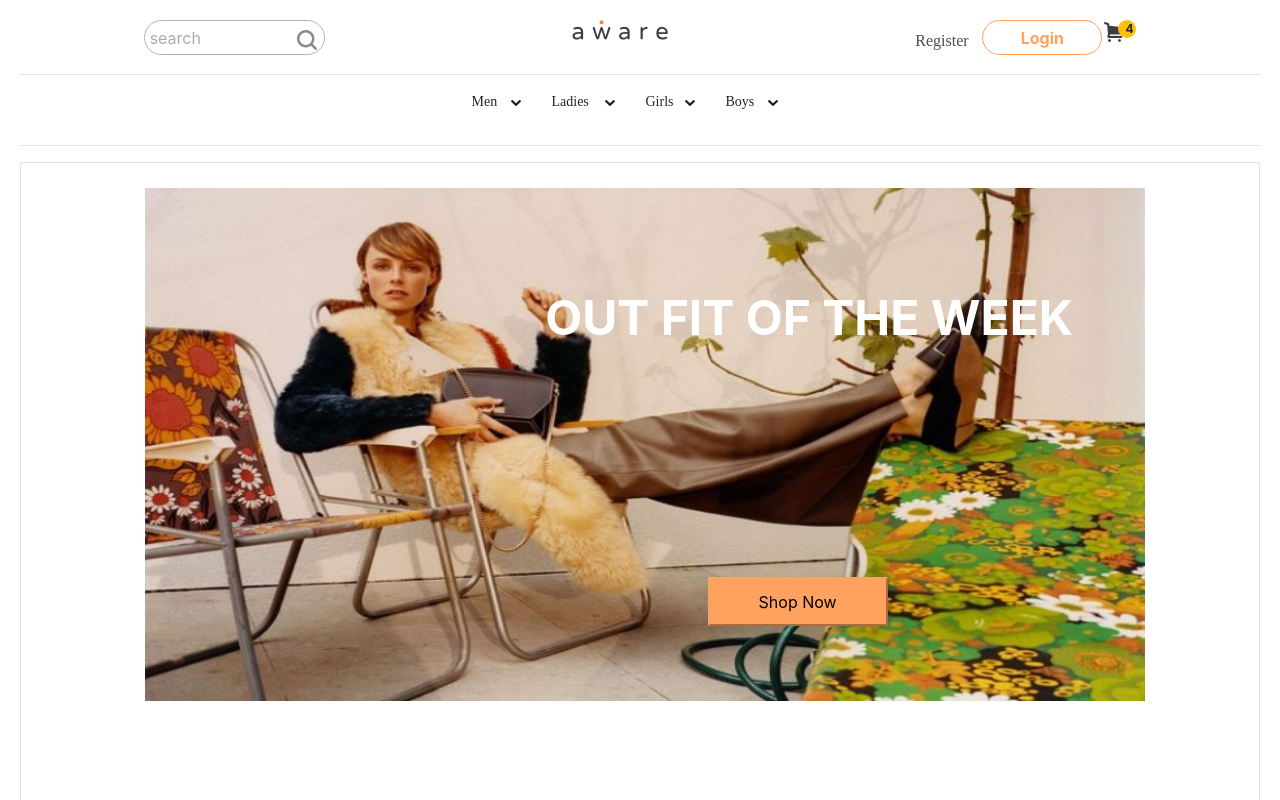
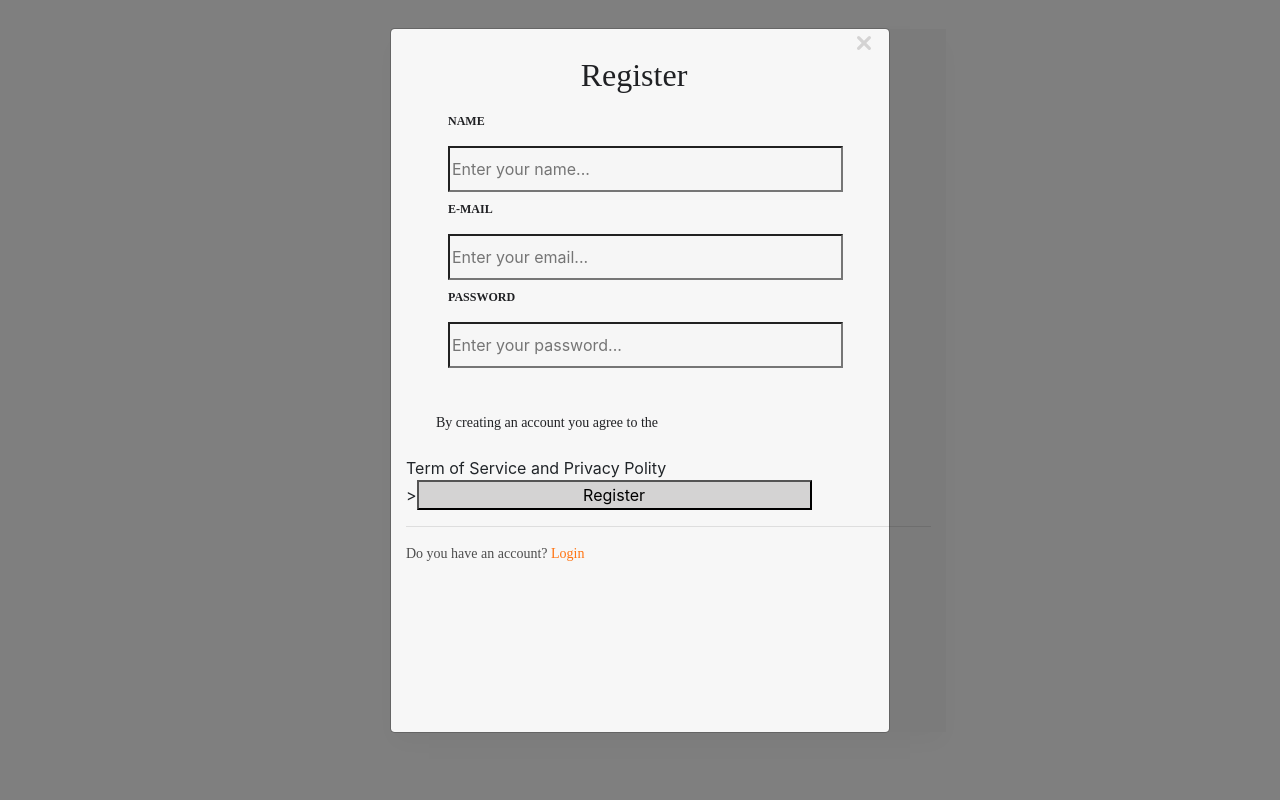
Before and after one commit to PhanThiMai/InternshipDSV, a React (Create React App) app in the folder client/: page / in a window 1280 px wide. Shown: the top 800 px of the page. Built offline with nearby package versions, Linux system fonts and the light colour scheme.

Commit message:
Create register model(basic)

```diff
--- a/client/src/App.js
+++ b/client/src/App.js
@@ -1,22 +1,24 @@
 import React from 'react';
-import Header from './components/Header/Header';
-import NavBar from './components/navBar/NavBar';
-import LargeItem from './components/Items/LargeItem';
-import Footer from './components/Footer/Footer'
+// import Header from './components/Header/Header';
+// import NavBar from './components/NavBar/NavBar';
+// import LargeItem from './components/Items/LargeItem';
+// import Footer from './components/Footer/Footer'
 import 'bootstrap/dist/css/bootstrap.min.css';
-
-
+import Login from './components/Login/Login'
+import Register from './components/Register/Register'
 
 
 function App() {
   return (
     <div >
-      <Header />
+      {/* <Header />
       <hr></hr>
       <NavBar />
       <hr></hr>
       <LargeItem></LargeItem>
-      <Footer className="footer"></Footer>
+      <Footer className="footer"></Footer> */}
+      <Register></Register>
+      {/* <Login></Login> */}
     </div>
 
   )
--- /dev/null
+++ b/client/src/components/Helper/Color.scss
@@ -0,0 +1,8 @@
+$dark-grey:#202124;
+$greyish-two: #b7b7b7;
+$greyish-brown: #4d4d4d;
+$pale-orange: #ffa15f;
+$white-four : #d4d3d3;
+$white-two :#f6f6f6;
+$white:rgba(0, 0, 0, 0.03);
+$pumpkin-orange : #ff7413;
--- /dev/null
+++ b/client/src/components/Helper/Font.scss
@@ -0,0 +1,17 @@
+@mixin font($font-family, $font-size, $font-weight,
+    $font-style, $font-stretch,
+    $line-height, $letter-spacing) {
+
+    font-family: $font-family;
+    font-size: $font-size;
+    font-weight: $font-style;
+    font-style: $font-style;
+    font-stretch: $font-stretch;
+    line-height: $line-height;
+    letter-spacing: $letter-spacing;
+}
+
+@mixin heightAndWidth($height, $width) {
+    height: $height;
+    width: $width;
+}
--- a/client/src/components/Login/Login.js
+++ b/client/src/components/Login/Login.js
@@ -0,0 +1,80 @@
+import React from 'react';
+import { Button, Modal, ModalHeader, ModalBody, ModalFooter } from 'reactstrap';
+
+class Login extends React.Component {
+    constructor(props) {
+        super(props);
+        this.state = {
+            modal: false
+        };
+
+        this.toggle = this.toggle.bind(this);
+    }
+
+    toggle() {
+        this.setState(prevState => ({
+            modal: !prevState.modal
+        }));
+    }
+
+    render() {
+        return (
+            <div>
+                <Button color="danger" onClick={this.toggle}>{this.props.buttonLabel}</Button>
+                <Modal isOpen={this.state.modal} toggle={this.toggle} className={this.props.className}>
+
+                    <div toggle={this.toggle}>Modal title</div>
+                    <div>
+                        Lorem ipsum dolor sit amet, consectetur adipisicing elit, sed do eiusmod tempor incididunt ut labore et dolore magna aliqua. Ut enim ad minim veniam, quis nostrud exercitation ullamco laboris nisi ut aliquip ex ea commodo consequat. Duis aute irure dolor in reprehenderit in voluptate velit esse cillum dolore eu fugiat nulla pariatur. Excepteur sint occaecat cupidatat non proident, sunt in culpa qui officia deserunt mollit anim id est laborum.
+          </div>
+                    <ModalFooter>
+                        <Button color="primary" onClick={this.toggle}>Do Something</Button>{' '}
+                        <Button color="secondary" onClick={this.toggle}>Cancel</Button>
+                    </ModalFooter>
+                </Modal>
+            </div>
+        );
+    }
+}
+
+export default Login;
+
+
+
+/**
+ *
+ *
+ *
+ *
+ *
+
+                    <form >
+                        <img src="img/cross.svg" alt="cross" className="cross float-right mt-3" />
+
+                        <div className="register" >Register</div>
+
+                        <div className="activeR">
+                            <p className="fullNameLabel">NAME</p>
+                            <input type="text" name="fullname" id="fullname" placeholder="Enter your name..." />
+                        </div>
+                        <div className="activeR">
+                            <p className="emailLabel">E-MAIL</p>
+                            <input type="email" name="email" id="email" placeholder="Enter your email..." />
+                        </div>
+
+                        <div className="activeR">
+                            <p className="passwordLabel">PASSWORD</p>
+                            <input type="password" name="password" id="password" placeholder="Enter your password..." />
+                        </div>
+
+                        <div className="subInfor"> By creating an account you agree to the <p className="privacy">Term of Service</p>
+                            and <p className="privacy" >Privacy Polity</p>
+                        </div>
+                        <button >Register</button>
+                        <hr></hr>
+                        <div className="dontHaveAccount">Do you have an account? <a href="/" className="login">Login</a> </div>
+
+                    </form>
+
+
+ */
--- /dev/null
+++ b/client/src/components/Register/Register.js
@@ -0,0 +1,62 @@
+import React from 'react';
+import { Modal } from 'reactstrap';
+import './Register.scss'
+
+class Register extends React.Component {
+    constructor(props) {
+        super(props);
+        this.state = {
+            modal: true
+        };
+
+        // this.toggle = this.toggle.bind(this);
+    }
+
+    // toggle() {
+    //     this.setState(prevState => ({
+    //         modal: !prevState.modal
+    //     }));
+    // }
+
+    render() {
+        return (
+            <div>
+                <Modal isOpen={this.state.modal} >
+                    <div className="registerModel container container-fluid">
+                        <img src="img/cross.svg" alt="cross" className="cross" />
+                        <div className="register" >Register</div>
+
+                        <div className="activeR">
+                            <p className="fullNameLabel">NAME</p>
+                            <input type="text" name="fullname" id="fullname" placeholder="Enter your name..." />
+                        </div>
+
+                        <div className="activeR">
+                            <p className="emailLabel">E-MAIL</p>
+                            <input type="email" name="email" id="email" placeholder="Enter your email..." />
+                        </div>
+
+                        <div className="activeR">
+                            <p className="passwordLabel">PASSWORD</p>
+                            <input type="password" name="password" id="password" placeholder="Enter your password..." />
+                        </div>
+
+                        <div className="subInfor"> By creating an account you agree to the  </div>
+                        <div className="privacy">Term of Service <span> and <span className="privacy">Privacy Polity</span></span></div>>
+
+                        <button >Register</button>
+                        <hr></hr>
+                        <div className="dontHaveAccount">Do you have an account? <a href="/" className="login">Login</a> </div>
+
+
+                    </div>
+
+
+
+                </Modal>
+            </div>
+        );
+    }
+}
+
+export default Register;
--- /dev/null
+++ b/client/src/components/Register/Register.scss
@@ -0,0 +1,92 @@
+@import '../Helper/Color.scss';
+@import '../Helper/font.scss';
+
+@mixin label($width, $height) {
+    width: $width;
+    height: $height;
+    @include font(Montserrat, 12px, bolder, normal, normal, 1.5, normal);
+    font-weight: bold;
+    color: $dark-grey;
+}
+
+.registerModel {
+
+    @include heightAndWidth(703px, 555px);
+    box-shadow: 0 12px 24px 0 rgba(0, 0, 0, 0.03);
+    background-color: $white;
+
+    .cross {
+        @include heightAndWidth(24px, 24px);
+        object-fit: contain;
+        margin-left: 85%;
+    }
+
+    .register {
+        @include heightAndWidth(42px, 141px);
+        @include font(Montserrat, 32px, bold, normal, normal, 1.31, normal);
+        text-align: center;
+        color: $dark-grey;
+        margin-left: 30%;
+    }
+
+    .activeR {
+        @include heightAndWidth(72px, 195px);
+        margin-left: 8%;
+        margin-top: 3%;
+
+
+        .fullNameLabel {
+            @include label(39px, 18px)
+        }
+
+        .emailLabel {
+            @include label(45px, 18px)
+        }
+
+        .passwordLabel {
+            @include label(76px, 18px)
+        }
+
+        input {
+            @include heightAndWidth(46px, 395px);
+            background-color: $white-two;
+
+            ::-webkit-input-placeholder {
+                @include heightAndWidth(22px, 129px);
+                opacity: 0.3;
+                @include font(Montserrat, 14px, 500, normal, normal, 1.57, normal);
+                color: $greyish-brown;
+            }
+        }
+    }
+
+    .subInfor {
+        @include heightAndWidth(44px, 282px);
+        @include font(Montserrat, 14px, bold, normal, normal, 1.57, normal);
+        text-align: center;
+        color: $dark-grey;
+        margin-top: 10%;
+
+        .privacy {
+            font-weight: bold;
+            color: $pumpkin-orange;
+        }
+    }
+
+    button {
+        @include heightAndWidth(49x, 395px);
+        background-color: $white-four;
+    }
+
+    .dontHaveAccount {
+        @include heightAndWidth(22px, 180px);
+        @include font(Montserrat, 14px, 500, normal, normal, 1.57, normal);
+        color: $greyish-brown;
+
+        .login {
+            @include heightAndWidth(22px, 46px);
+            @include font(Montserrat, 14px, bold, normal, normal, 1.57, normal);
+            color: $pumpkin-orange;
+        }
+    }
+}
--- a/client/src/components/navBar/NavBar.js
+++ b/client/src/components/navBar/NavBar.js
@@ -3,7 +3,7 @@ import './NavBar.scss'
 
 function NavBar() {
     return (
-        <div className="d-flex justify-content-center navBar">
+        <div className="d-flex justify-content-center NavBar">
             <div className="category d-flex mr-4">
                 <p className="men">Men</p>
                 <img src="img/arrow.svg" alt="arrow"
--- a/client/src/components/navBar/NavBar.scss
+++ b/client/src/components/navBar/NavBar.scss
@@ -1,3 +1,5 @@
+$dark-grey: #202124;
+
 @mixin category($width) {
   width: $width;
   height: 22px;
@@ -8,10 +10,10 @@
   font-stretch: normal;
   line-height: 1.57;
   letter-spacing: normal;
-  color: var(--dark-grey);
+  color: $dark-grey;
 }
 
-.navBar {
+.NavBar {
   .men {
     @include category(32px);
   }
```
Also changed, not shown: client/public/img/cross.svg (added).
